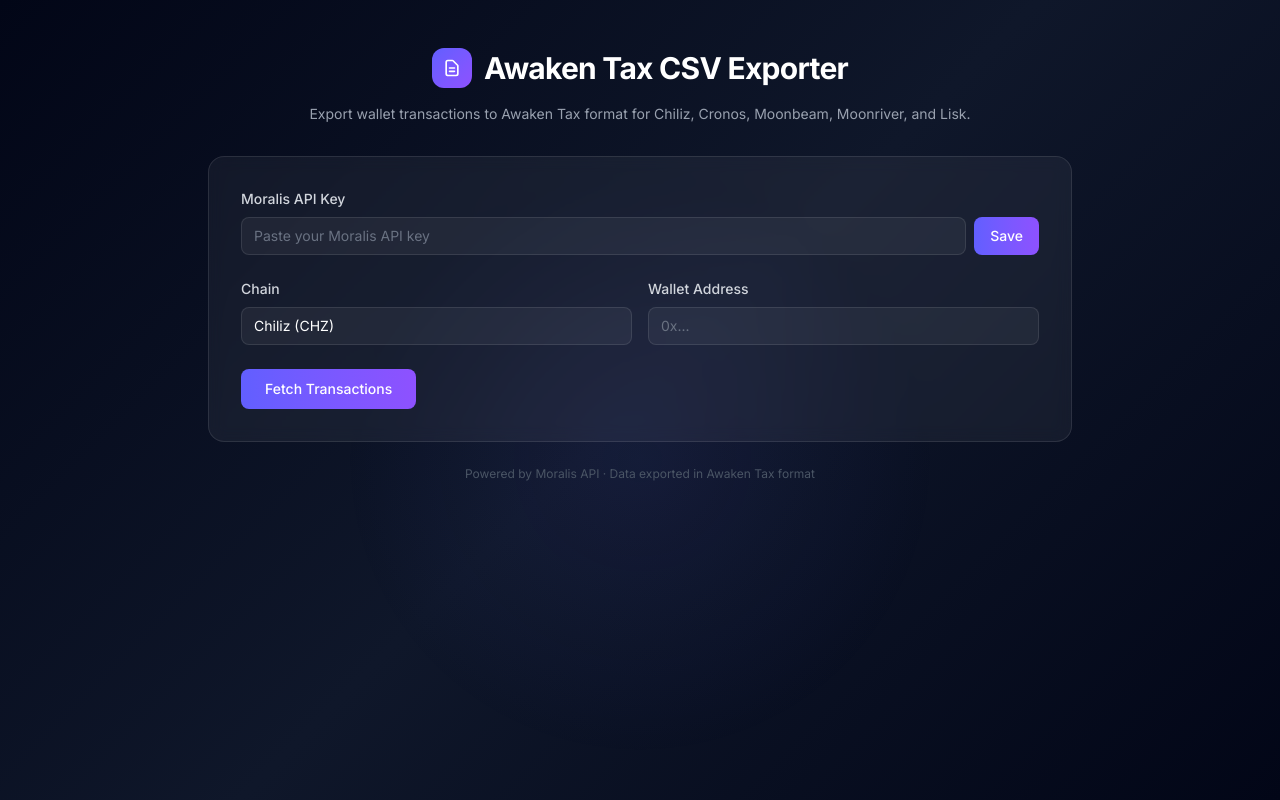
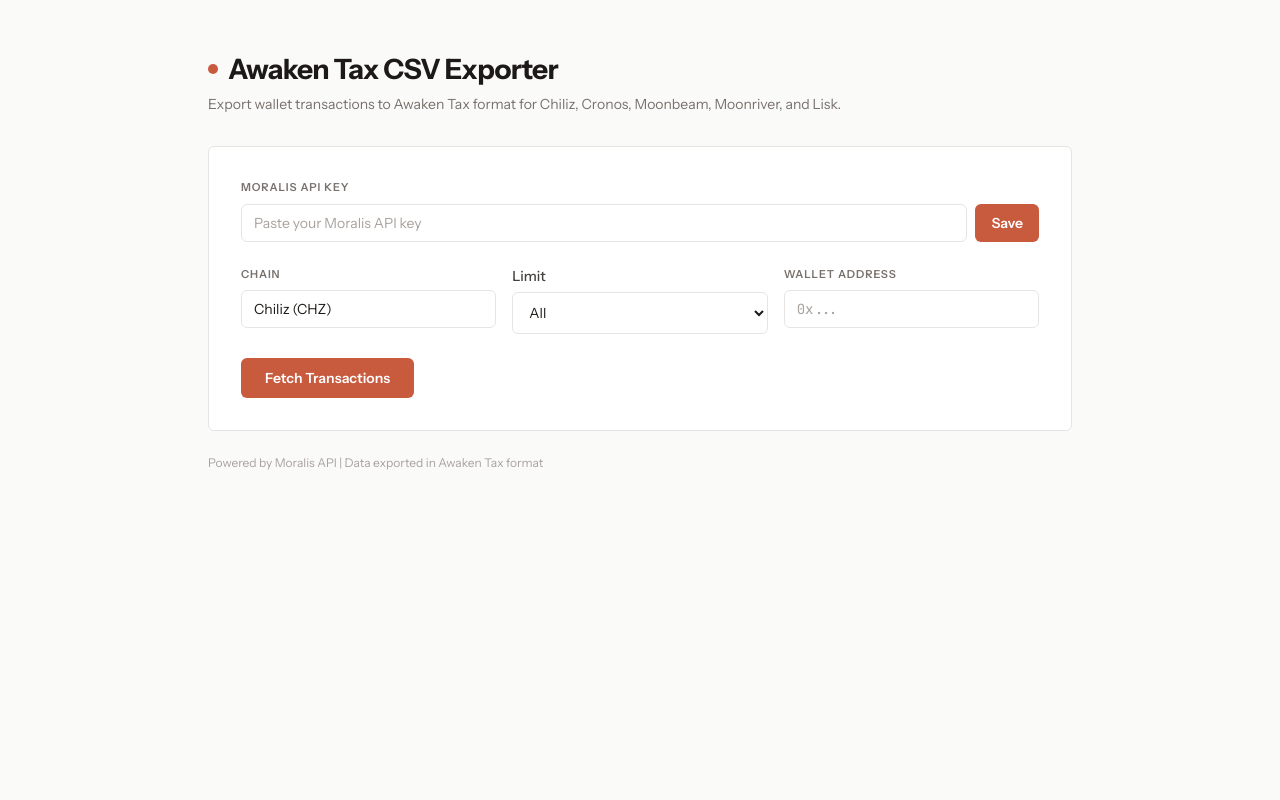
Before and after one commit to RichardAtCT/awaken-export, a Next.js app: page / in a window 1280 px wide. Built offline with nearby package versions, Linux system fonts and the light colour scheme.

Commit message:
Redesign frontend: light warm-toned minimal theme
Replace dark glass-morphism UI with clean light theme using warm stone
palette, terracotta accent, Instrument Sans + JetBrains Mono typography,
and 11px uppercase micro-labels.

```diff
--- a/app/globals.css
+++ b/app/globals.css
@@ -1,30 +1,24 @@
 @import "tailwindcss";
 
 @theme {
-  --color-glass: rgba(255, 255, 255, 0.05);
-  --color-glass-border: rgba(255, 255, 255, 0.1);
-  --color-glass-hover: rgba(255, 255, 255, 0.08);
+  --color-bg: #FAFAF9;
+  --color-surface: #FFFFFF;
+  --color-border: #E7E5E4;
+  --color-text: #1C1917;
+  --color-text-muted: #78716C;
+  --color-text-faint: #A8A29E;
+  --color-accent: #C85A3E;
+  --color-accent-hover: #E07855;
+  --color-accent-press: #A84A32;
+  --color-success: #15803D;
+  --color-error: #BE123C;
 }
 
 body {
-  background: linear-gradient(135deg, #020617 0%, #0f172a 50%, #020617 100%);
+  background: #FAFAF9;
   min-height: 100vh;
 }
 
-body::before {
-  content: "";
-  position: fixed;
-  top: 20%;
-  left: 50%;
-  transform: translateX(-50%);
-  width: 600px;
-  height: 600px;
-  background: radial-gradient(circle, rgba(99, 102, 241, 0.08) 0%, transparent 70%);
-  pointer-events: none;
-  z-index: 0;
-}
-
-/* Custom scrollbar */
 ::-webkit-scrollbar {
   width: 6px;
   height: 6px;
@@ -33,18 +27,9 @@
   background: transparent;
 }
 ::-webkit-scrollbar-thumb {
-  background: rgba(255, 255, 255, 0.1);
+  background: #D6D3D1;
   border-radius: 3px;
 }
 ::-webkit-scrollbar-thumb:hover {
-  background: rgba(255, 255, 255, 0.2);
+  background: #A8A29E;
 }
-
-/* Progress bar animation */
-@keyframes progress-pulse {
-  0%, 100% { opacity: 1; }
-  50% { opacity: 0.6; }
-}
-.animate-progress-pulse {
-  animation: progress-pulse 1.5s ease-in-out infinite;
-}
--- a/app/layout.tsx
+++ b/app/layout.tsx
@@ -1,8 +1,12 @@
 import type { Metadata } from "next";
-import { Inter } from "next/font/google";
+import { Instrument_Sans, JetBrains_Mono } from "next/font/google";
 import "./globals.css";
 
-const inter = Inter({ subsets: ["latin"] });
+const instrumentSans = Instrument_Sans({ subsets: ["latin"] });
+const jetbrainsMono = JetBrains_Mono({
+  subsets: ["latin"],
+  variable: "--font-mono",
+});
 
 export const metadata: Metadata = {
   title: "Awaken Tax CSV Exporter",
@@ -16,8 +20,10 @@
   children: React.ReactNode;
 }) {
   return (
-    <html lang="en" className="dark">
-      <body className={`${inter.className} text-white antialiased`}>
+    <html lang="en">
+      <body
+        className={`${instrumentSans.className} ${jetbrainsMono.variable} text-[#1C1917] antialiased`}
+      >
         {children}
       </body>
     </html>
--- a/app/page.tsx
+++ b/app/page.tsx
@@ -1,8 +1,8 @@
 "use client";
 
-import { useState, useCallback } from "react";
+import { useState, useCallback, useRef } from "react";
 import { CHAINS } from "@/lib/chains";
-import { fetchTransactions } from "@/lib/moralis";
+import { fetchTransactions, AbortedWithData } from "@/lib/moralis";
 import { transactionsToCsvRows } from "@/lib/csv";
 import { Transaction, CsvRow } from "@/lib/types";
 import ApiKeyInput from "@/components/ApiKeyInput";
@@ -21,6 +21,8 @@
   const [loading, setLoading] = useState(false);
   const [progress, setProgress] = useState(0);
   const [error, setError] = useState("");
+  const [limit, setLimit] = useState<number>(0);
+  const abortRef = useRef<AbortController | null>(null);
 
   const chain = CHAINS[chainKey];
 
@@ -42,6 +44,9 @@
     }
     if (!validateAddress(address)) return;
 
+    const controller = new AbortController();
+    abortRef.current = controller;
+
     setLoading(true);
     setError("");
     setTransactions([]);
@@ -49,45 +54,70 @@
     setProgress(0);
 
     try {
-      const txs = await fetchTransactions(address, chain.id, apiKey, (count) =>
-        setProgress(count)
+      const txs = await fetchTransactions(
+        address, chain.id, apiKey,
+        (count) => setProgress(count),
+        controller.signal,
+        limit || undefined
       );
       setTransactions(txs);
       setCsvRows(transactionsToCsvRows(txs, chain));
     } catch (e) {
+      if (e instanceof AbortedWithData) {
+        setTransactions(e.transactions);
+        setCsvRows(transactionsToCsvRows(e.transactions, chain));
+      } else {
         setError(e instanceof Error ? e.message : "Unknown error");
+      }
     } finally {
+      abortRef.current = null;
       setLoading(false);
     }
   }
 
+  function handleCancel() {
+    abortRef.current?.abort();
+  }
+
   return (
-    <main className="relative z-10 mx-auto max-w-4xl px-4 py-12">
+    <main className="relative mx-auto max-w-4xl px-4 py-12">
       {/* Header */}
-      <div className="mb-8 text-center">
-        <div className="mb-4 inline-flex items-center gap-3">
-          <div className="flex h-10 w-10 items-center justify-center rounded-xl bg-gradient-to-br from-indigo-500 to-violet-500">
-            <svg className="h-5 w-5 text-white" fill="none" viewBox="0 0 24 24" stroke="currentColor" strokeWidth={2}>
-              <path strokeLinecap="round" strokeLinejoin="round" d="M9 12h6m-6 4h6m2 5H7a2 2 0 01-2-2V5a2 2 0 012-2h5.586a1 1 0 01.707.293l5.414 5.414a1 1 0 01.293.707V19a2 2 0 01-2 2z" />
-            </svg>
-          </div>
-          <h1 className="text-3xl font-bold tracking-tight text-white">
+      <div className="mb-8">
+        <div className="mb-1 flex items-center gap-2.5">
+          <span className="inline-block h-2.5 w-2.5 rounded-full bg-[#C85A3E]" />
+          <h1 className="text-[28px] font-bold tracking-tight text-[#1C1917]">
             Awaken Tax CSV Exporter
           </h1>
         </div>
-        <p className="text-sm text-gray-400">
+        <p className="text-sm text-[#78716C]">
           Export wallet transactions to Awaken Tax format for Chiliz, Cronos,
           Moonbeam, Moonriver, and Lisk.
         </p>
       </div>
 
-      {/* Glass Card */}
-      <div className="rounded-2xl border border-white/10 bg-white/5 p-6 backdrop-blur-sm sm:p-8">
+      {/* Card */}
+      <div className="rounded-md border border-[#E7E5E4] bg-white p-6 sm:p-8">
         <div className="space-y-6">
           <ApiKeyInput onKeyChange={onKeyChange} />
 
-          <div className="grid grid-cols-1 gap-4 sm:grid-cols-2">
+          <div className="grid grid-cols-1 gap-4 sm:grid-cols-2 sm:grid-cols-3">
             <ChainSelector value={chainKey} onChange={setChainKey} />
+            <div>
+              <label className="mb-1.5 block text-sm font-medium text-[#44403C]">
+                Limit
+              </label>
+              <select
+                value={limit}
+                onChange={(e) => setLimit(Number(e.target.value))}
+                className="w-full rounded-md border border-[#E7E5E4] bg-white px-3 py-2.5 text-sm text-[#1C1917] focus:border-[#C85A3E] focus:outline-none focus:ring-1 focus:ring-[#C85A3E]"
+              >
+                <option value={0}>All</option>
+                <option value={100}>100</option>
+                <option value={500}>500</option>
+                <option value={1000}>1,000</option>
+                <option value={5000}>5,000</option>
+              </select>
+            </div>
             <AddressInput
               value={address}
               onChange={setAddress}
@@ -95,22 +125,30 @@
             />
           </div>
 
+          <div className="flex items-center gap-3">
             <button
               onClick={handleFetch}
               disabled={loading}
-            className={`relative rounded-lg bg-gradient-to-r from-indigo-500 to-violet-500 px-6 py-2.5 text-sm font-medium text-white transition-all duration-200 hover:from-indigo-400 hover:to-violet-400 disabled:opacity-50 ${loading ? "animate-progress-pulse" : "hover:shadow-lg hover:shadow-indigo-500/25"}`}
+              className={`rounded-md px-6 py-2.5 text-sm font-semibold text-white ${
+                loading
+                  ? "bg-[#C85A3E]/70"
+                  : "bg-[#C85A3E] hover:bg-[#E07855] active:bg-[#A84A32]"
+              }`}
             >
               {loading ? `Fetching... (${progress} found)` : "Fetch Transactions"}
             </button>
-
-          {loading && progress > 0 && (
-            <div className="h-1 overflow-hidden rounded-full bg-white/5">
-              <div className="animate-progress-pulse h-full rounded-full bg-gradient-to-r from-indigo-500 to-violet-500 transition-all duration-300" style={{ width: "100%" }} />
+            {loading && (
+              <button
+                onClick={handleCancel}
+                className="rounded-md border border-[#E7E5E4] px-4 py-2.5 text-sm font-medium text-[#78716C] hover:border-[#D6D3D1]"
+              >
+                Stop
+              </button>
+            )}
           </div>
-          )}
 
           {error && (
-            <div className="rounded-lg border border-red-500/20 bg-red-500/10 p-3 text-sm text-red-400">
+            <div className="rounded-md border border-rose-200 bg-rose-50 p-3 text-sm text-rose-700">
               {error}
             </div>
           )}
@@ -126,8 +164,8 @@
       </div>
 
       {/* Footer */}
-      <div className="mt-6 text-center text-xs text-gray-600">
-        Powered by Moralis API &middot; Data exported in Awaken Tax format
+      <div className="mt-6 text-xs text-[#A8A29E]">
+        Powered by Moralis API | Data exported in Awaken Tax format
       </div>
     </main>
   );
--- a/components/AddressInput.tsx
+++ b/components/AddressInput.tsx
@@ -11,7 +11,7 @@
 }) {
   return (
     <div className="space-y-2">
-      <label className="block text-sm font-medium text-gray-300">
+      <label className="block text-[11px] font-semibold uppercase tracking-[0.08em] text-[#78716C]">
         Wallet Address
       </label>
       <input
@@ -19,13 +19,13 @@
         value={value}
         onChange={(e) => onChange(e.target.value)}
         placeholder="0x..."
-        className={`w-full rounded-lg border bg-white/5 px-3 py-2 text-sm text-white placeholder-gray-500 transition-all duration-200 focus:outline-none focus:ring-1 ${
+        className={`w-full rounded-md border bg-white px-3 py-2 font-mono text-sm text-[#1C1917] placeholder-[#A8A29E] transition-[border] duration-150 focus:outline-none focus:ring-1 ${
           error
-            ? "border-red-500/50 focus:border-red-500/50 focus:ring-red-500/50"
-            : "border-white/10 focus:border-indigo-500/50 focus:ring-indigo-500/50"
+            ? "border-[#BE123C] focus:border-[#BE123C] focus:ring-[#BE123C]/10"
+            : "border-[#E7E5E4] focus:border-[#C85A3E] focus:ring-[#C85A3E]/10"
         }`}
       />
-      {error && <p className="text-xs text-red-400">{error}</p>}
+      {error && <p className="text-xs text-[#BE123C]">{error}</p>}
     </div>
   );
 }
--- a/components/ApiKeyInput.tsx
+++ b/components/ApiKeyInput.tsx
@@ -59,7 +59,7 @@
 
   return (
     <div className="space-y-2">
-      <label className="block text-sm font-medium text-gray-300">
+      <label className="block text-[11px] font-semibold uppercase tracking-[0.08em] text-[#78716C]">
         Moralis API Key
       </label>
       <div className="flex gap-2">
@@ -72,12 +72,12 @@
             setError("");
           }}
           placeholder="Paste your Moralis API key"
-          className="flex-1 rounded-lg border border-white/10 bg-white/5 px-3 py-2 text-sm text-white placeholder-gray-500 transition-all duration-200 focus:border-indigo-500/50 focus:outline-none focus:ring-1 focus:ring-indigo-500/50"
+          className="flex-1 rounded-md border border-[#E7E5E4] bg-white px-3 py-2 text-sm text-[#1C1917] placeholder-[#A8A29E] transition-[border] duration-150 focus:border-[#C85A3E] focus:outline-none focus:ring-1 focus:ring-[#C85A3E]/10"
         />
         {saved ? (
           <button
             onClick={handleClear}
-            className="rounded-lg border border-white/10 px-4 py-2 text-sm font-medium text-gray-400 transition-all duration-200 hover:border-white/20 hover:text-gray-300"
+            className="rounded-md border border-[#E7E5E4] px-4 py-2 text-sm font-medium text-[#78716C] hover:border-[#D6D3D1]"
           >
             Clear
           </button>
@@ -85,22 +85,17 @@
           <button
             onClick={handleSave}
             disabled={validating}
-            className="rounded-lg bg-gradient-to-r from-indigo-500 to-violet-500 px-4 py-2 text-sm font-medium text-white transition-all duration-200 hover:from-indigo-400 hover:to-violet-400 disabled:opacity-50"
+            className="rounded-md bg-[#C85A3E] px-4 py-2 text-sm font-semibold text-white hover:bg-[#E07855] active:bg-[#A84A32] disabled:opacity-50"
           >
-            {validating ? "Validating…" : "Save"}
+            {validating ? "Checking..." : "Save"}
           </button>
         )}
       </div>
       {saved && (
-        <span className="inline-flex items-center gap-1.5 rounded-full bg-emerald-500/10 px-2.5 py-0.5 text-xs font-medium text-emerald-400">
-          <span className="h-1.5 w-1.5 rounded-full bg-emerald-400" />
-          Key saved
-        </span>
+        <span className="text-xs font-medium text-[#15803D]">Key saved</span>
       )}
       {error && (
-        <span className="inline-flex items-center gap-1.5 rounded-full bg-red-500/10 px-2.5 py-0.5 text-xs font-medium text-red-400">
-          {error}
-        </span>
+        <span className="text-xs font-medium text-[#BE123C]">{error}</span>
       )}
     </div>
   );
--- a/components/ChainSelector.tsx
+++ b/components/ChainSelector.tsx
@@ -11,14 +11,16 @@
 }) {
   return (
     <div className="space-y-2">
-      <label className="block text-sm font-medium text-gray-300">Chain</label>
+      <label className="block text-[11px] font-semibold uppercase tracking-[0.08em] text-[#78716C]">
+        Chain
+      </label>
       <select
         value={value}
         onChange={(e) => onChange(e.target.value)}
-        className="w-full appearance-none rounded-lg border border-white/10 bg-white/5 px-3 py-2 text-sm text-white transition-all duration-200 focus:border-indigo-500/50 focus:outline-none focus:ring-1 focus:ring-indigo-500/50"
+        className="w-full appearance-none rounded-md border border-[#E7E5E4] bg-white px-3 py-2 text-sm text-[#1C1917] transition-[border] duration-150 focus:border-[#C85A3E] focus:outline-none focus:ring-1 focus:ring-[#C85A3E]/10"
       >
         {Object.entries(CHAINS).map(([key, chain]) => (
-          <option key={key} value={key} className="bg-slate-900 text-white">
+          <option key={key} value={key}>
             {chain.name} ({chain.symbol})
           </option>
         ))}
--- a/lib/moralis.ts
+++ b/lib/moralis.ts
@@ -1,15 +1,28 @@
 import { Transaction, MoralisResponse } from "./types";
+
+export class AbortedWithData extends Error {
+  transactions: Transaction[];
+  constructor(transactions: Transaction[]) {
+    super("Fetch cancelled");
+    this.name = "AbortedWithData";
+    this.transactions = transactions;
+  }
+}
 
 export async function fetchTransactions(
   address: string,
   chainId: string,
   apiKey: string,
-  onProgress?: (count: number) => void
+  onProgress?: (count: number) => void,
+  signal?: AbortSignal,
+  maxTransactions?: number
 ): Promise<Transaction[]> {
   const transactions: Transaction[] = [];
   let cursor: string | null = null;
 
   do {
+    if (signal?.aborted) throw new AbortedWithData(transactions);
+
     const params = new URLSearchParams({
       chain: chainId,
       limit: "100",
@@ -17,9 +30,18 @@
     });
     if (cursor) params.set("cursor", cursor);
 
-    const res = await fetch(`/api/transactions?address=${address}&${params}`, {
-      headers: { "x-moralis-key": apiKey },
-    });
+    let res: Response;
+    try {
+      res = await fetch(`/api/transactions?address=${address}&${params}`, {
+        headers: { "x-moralis-key": apiKey },
+        signal,
+      });
+    } catch (e) {
+      if (e instanceof DOMException && e.name === "AbortError") {
+        throw new AbortedWithData(transactions);
+      }
+      throw e;
+    }
 
     if (!res.ok) {
       if (res.status === 401) throw new Error("Invalid API key");
@@ -31,7 +53,10 @@
     transactions.push(...data.result);
     cursor = data.cursor;
     onProgress?.(transactions.length);
+
+    if (maxTransactions && transactions.length >= maxTransactions) break;
   } while (cursor);
 
+  if (maxTransactions) return transactions.slice(0, maxTransactions);
   return transactions;
 }
```
Also changed, not shown: components/DownloadButton.tsx (+2 -5 lines), components/TransactionTable.tsx (+19 -22 lines). Lines whose indentation alone changed are shown as unchanged.
